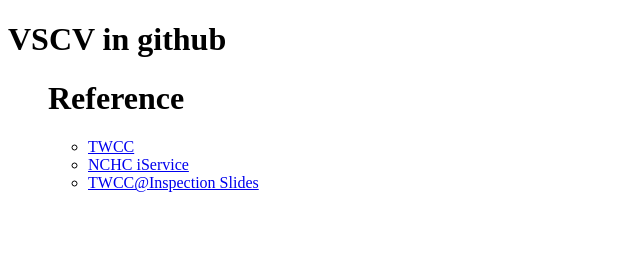
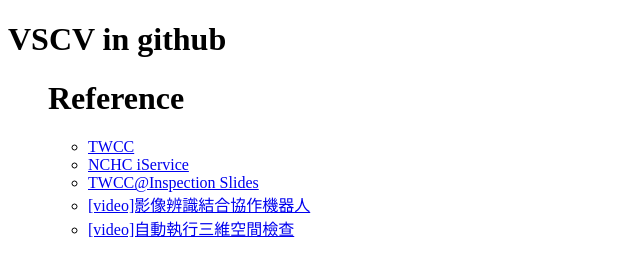
Before and after one commit to vscv/vscv.github.io, a plain HTML site: page index.html in a window 1280 px wide. Shown: the whole page, without its empty margins (0-640 px from the left). Drawn offline with Linux system fonts and the light colour scheme.

Commit message:
Update index.html

```diff
--- a/index.html
+++ b/index.html
@@ -13,6 +13,8 @@
 								<li><a href="https://www.twcc.ai/" target="_blank">TWCC</a></li>
 								<li><a href="https://iservice.nchc.org.tw/" target="_blank">NCHC iService</a></li>
 								<li><a href="https://vscv.github.io/apply_twcc_to_solve_surface_inspection/" target="_blank">TWCC@Inspection Slides</a></li>
+								<li><a href="https://www.youtube.com/watch?v=pKIff6Hwk1Q" target="_blank"> [video]影像辨識結合協作機器人</a></li>
+								<li><a href="https://www.youtube.com/watch?v=sTLTBUdeIAg" target="_blank">[video]自動執行三維空間檢查</a></li>
 							</ul>
 						</ul>
 					</div>
```
